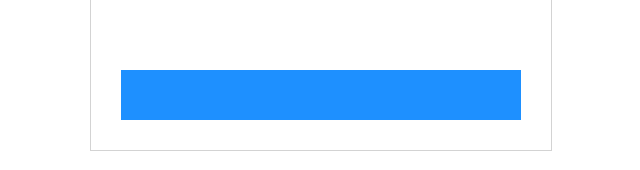
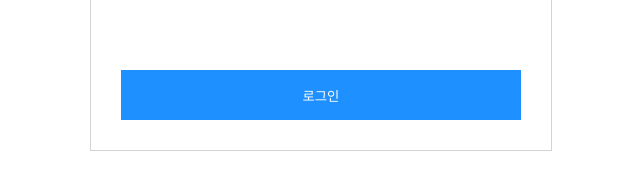
Before and after one commit to somin00/pre-onboarding-12th-1-14, a React (Create React App) app: page /signin in a window 1280 px wide. Shown: the part 480-650 px from the top of the page, without its empty margins (319-959 px from the left). Built offline with nearby package versions, Linux system fonts and the light colour scheme.

Commit message:
feat: AuthForm 제출 버튼에 텍스트 추가

```diff
--- a/src/components/common/AuthForm.tsx
+++ b/src/components/common/AuthForm.tsx
@@ -20,7 +20,9 @@ export const AuthForm: FC<PropsWithChildren<Props>> = ({
     <StyledForm onSubmit={handleSubmit}>
       <h1>{title}</h1>
       {children}
-      <StyledSubmitButton type="submit" data-testid={buttonTestId} />
+      <StyledSubmitButton type="submit" data-testid={buttonTestId}>
+        {title}
+      </StyledSubmitButton>
     </StyledForm>
   );
 };
```
